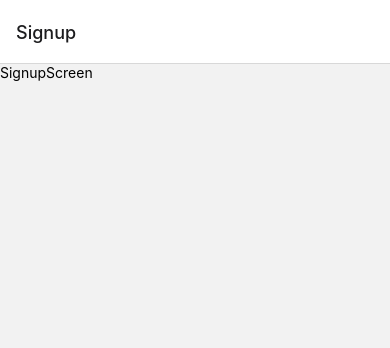
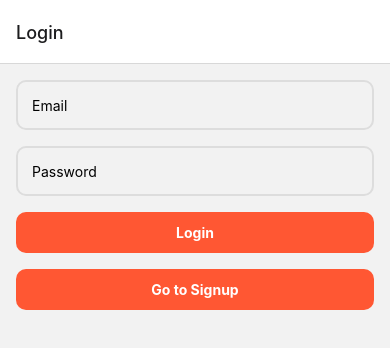
Before and after one commit to Humayra-Akter/journal-365-days, a React Native app: screen /Login in a window 390 px wide. Before the commit this address had no page. Shown: the top 348 px of the page. Built offline with nearby package versions, Linux system fonts and the light colour scheme.

Commit message:
login signup screen added

```diff
--- a/App.js
+++ b/App.js
@@ -1,14 +1,16 @@
 import { createNativeStackNavigator } from "@react-navigation/native-stack";
 import { NavigationContainer } from "@react-navigation/native";
 import SignupScreen from "./screens/SignupScreen";
+import LoginScreen from "./screens/LoginScreen";
 
 const Stack = createNativeStackNavigator();
 
 export default function App() {
   return (
     <NavigationContainer>
-      <Stack.Navigator>
+      <Stack.Navigator initialRouteName="Login">
         <Stack.Screen name="Signup" component={SignupScreen} />
+        <Stack.Screen name="Login" component={LoginScreen} />
       </Stack.Navigator>
     </NavigationContainer>
   );
--- a/screens/LoginScreen.jsx
+++ b/screens/LoginScreen.jsx
@@ -1,10 +1,50 @@
-import { View, Text } from 'react-native'
-import React from 'react'
+import {
+  View,
+  Text,
+  TextInput,
+  StyleSheet,
+  TouchableOpacity,
+} from "react-native";
+import React, { useState } from "react";
 
 export default function LoginScreen() {
+  const [email, setEmail] = useState("");
+  const [password, setPassword] = useState("");
+
+  const onPressSignup = ({ navigation }) => {
+    navigation.navigate("Signup");
+  };
+
   return (
-    <View>
-      <Text>LoginScreen</Text>
+    <View style={{ padding: 16 }}>
+      <TextInput placeholder="Email" style={styles.input} />
+      <TextInput placeholder="Password" style={styles.input} />
+
+      <TouchableOpacity style={styles.button}>
+        <Text style={{ color: "#FFF", fontWeight: "bold" }}>Login</Text>
+      </TouchableOpacity>
+
+      <TouchableOpacity onPress={onPressSignup} style={styles.button}>
+        <Text style={{ color: "#FFF", fontWeight: "bold" }}>Go to Signup</Text>
+      </TouchableOpacity>
     </View>
-  )
+  );
 }
+
+const styles = StyleSheet.create({
+  input: {
+    height: 50,
+    borderWidth: 2,
+    borderColor: "#ddd",
+    padding: 14,
+    borderRadius: 10,
+    marginBottom: 16,
+  },
+  button: {
+    alignItems: "center",
+    backgroundColor: "#FF5733",
+    padding: 12,
+    borderRadius: 10,
+    marginBottom: 16,
+  },
+});
--- a/screens/SignupScreen.jsx
+++ b/screens/SignupScreen.jsx
@@ -1,10 +1,42 @@
-import { View, Text } from 'react-native'
-import React from 'react'
+import {
+  View,
+  Text,
+  TextInput,
+  StyleSheet,
+  TouchableOpacity,
+} from "react-native";
+import React, { useState } from "react";
 
-export default function SignupScreen() {
+export default function SignupScreen({ navigation }) {
+  const [email, setEmail] = useState("");
+  const [password, setPassword] = useState("");
+
   return (
-    <View>
-      <Text>SignupScreen</Text>
+    <View style={{ padding: 16 }}>
+      <TextInput placeholder="Email" style={styles.input} />
+      <TextInput placeholder="Password" style={styles.input} />
+
+      <TouchableOpacity style={styles.button}>
+        <Text style={{ color: "#FFF", fontWeight: "bold" }}>Signup</Text>
+      </TouchableOpacity>
     </View>
-  )
+  );
 }
+
+const styles = StyleSheet.create({
+  input: {
+    height: 50,
+    borderWidth: 2,
+    borderColor: "#ddd",
+    padding: 14,
+    borderRadius: 10,
+    marginBottom: 16,
+  },
+  button: {
+    alignItems: "center",
+    backgroundColor: "#FF5733",
+    padding: 12,
+    borderRadius: 10,
+    marginBottom: 16,
+  },
+});
```
